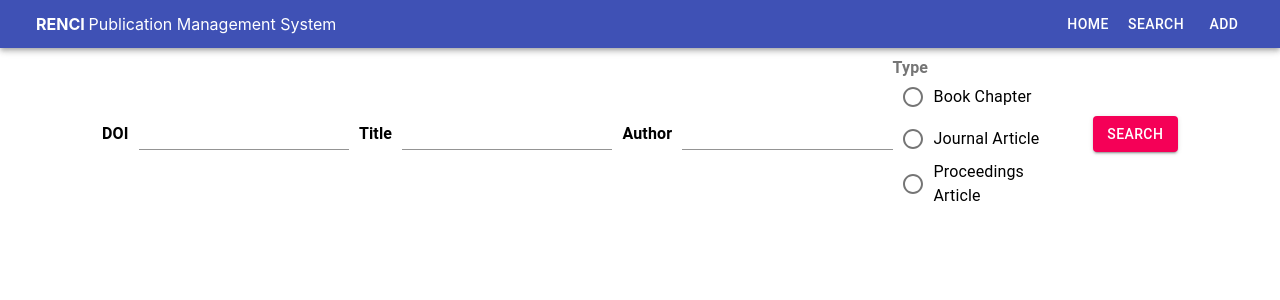
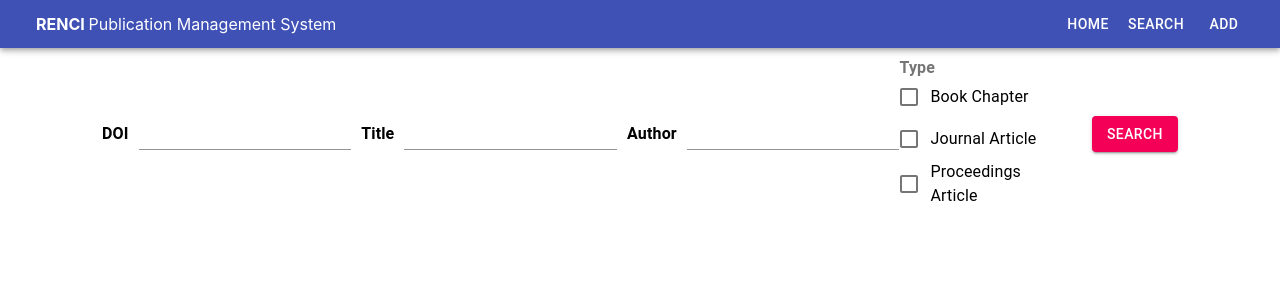
Before and after one commit to connectbo/Publication-Management-System-RENCI, a React (Create React App) app in the folder frontend/: page /search in a window 1280 px wide. Shown: the top 300 px of the page. Built offline with nearby package versions, Linux system fonts and the light colour scheme.

Commit message:
Change Radio into Checkbox

```diff
--- a/frontend/src/components/Search.js
+++ b/frontend/src/components/Search.js
@@ -7,14 +7,14 @@ import CardContent from '@material-ui/core/CardContent';
 import Button from '@material-ui/core/Button';
 import Typography from '@material-ui/core/Typography';
 import Input from '@material-ui/core/Input';
-import { Radio, RadioGroup, FormLabel, FormControl, FormControlLabel } from '@material-ui/core';
+import { Checkbox, FormGroup, FormLabel, FormControl, FormControlLabel } from '@material-ui/core';
 
 const useStyles = makeStyles({
   body: {
     fontSize: 18,
     padding: '8px 8px',
   },
-  card:{
+  card: {
     margin: '10px 5px',
   },
   subButton: {
@@ -39,6 +39,7 @@ function Search() {
   const [author, setAuthorState] = useState('');
   const [pubArray, setpubArrayState] = useState([]);
   const [status, setStatusState] = useState('');
+  const [type, setTypeState] = useState('Book');
 
   const handlerefChange = event => {
     setrefState(event.target.value);
@@ -52,8 +53,14 @@ function Search() {
     setAuthorState(event.target.value);
   }
 
+  const handleTypeChange = event => {
+    console.log(event.target.value);
+    setTypeState(event.target.value);
+    console.log(type);
+  }
+
   const handleSubmit = event => {
-    setStatusState('Searching by '+title+" "+author);
+    setStatusState('Searching by ' + title + " " + author);
     event.preventDefault();
     fetch(`http://localhost:5000/search/title=${title}&&author=${author}`)
       .then(res => res.json())
@@ -69,11 +76,13 @@ function Search() {
         <Typography className={classes.input}><strong>Author</strong></Typography><Input className={classes.input} id="author" type="text" value={author} onChange={handleAuthorChange}></Input>
         <FormControl>
           <FormLabel><strong>Type</strong></FormLabel>
-        <RadioGroup className={classes.input}>
-          <FormControlLabel value="female" control={<Radio />} label="Book Chapter"></FormControlLabel>
-          <FormControlLabel value="female" control={<Radio />} label="Journal Article"></FormControlLabel>
-          <FormControlLabel value="female" control={<Radio />} label="Proceedings Article"></FormControlLabel>
-        </RadioGroup>
+          <FormGroup>
+          {/* <RadioGroup className={classes.input} onChange={handleTypeChange}> */}
+            <FormControlLabel control={<Checkbox onChange={handleTypeChange} value="book" />} label="Book Chapter"></FormControlLabel>
+            <FormControlLabel control={<Checkbox onChange={handleTypeChange} value="journal" />} label="Journal Article" ></FormControlLabel>
+            <FormControlLabel control={<Checkbox onChange={handleTypeChange} value="proceedings" />} label="Proceedings Article"></FormControlLabel>
+          {/* </RadioGroup> */}
+          </FormGroup>
         </FormControl>
         {/* <Typography><strong>Type</strong></Typography><Input className={classes.input} id="type" type="text" value={author} onChange={handleAuthorChange}></Input> */}
         <Button className={classes.subButton} variant="contained" color="secondary" onClick={handleSubmit}>
@@ -87,7 +96,7 @@ function Search() {
             <Typography className={classes.body}><strong>DOI: </strong><a href={"https://dx.doi.org/" + pub.DOI}>{pub.DOI}</a></Typography>
             <Typography className={classes.body}><strong>Author(s): </strong>{pub.Authors.join(", ")}</Typography>
             <Typography className={classes.body}><strong>Created Date: </strong>{pub.Created_Date}</Typography>
-            <Typography className={classes.body}><strong>Type: </strong>{pub.Type }</Typography>
+            <Typography className={classes.body}><strong>Type: </strong>{pub.Type}</Typography>
           </CardContent>
         </Card>)
         }
```
